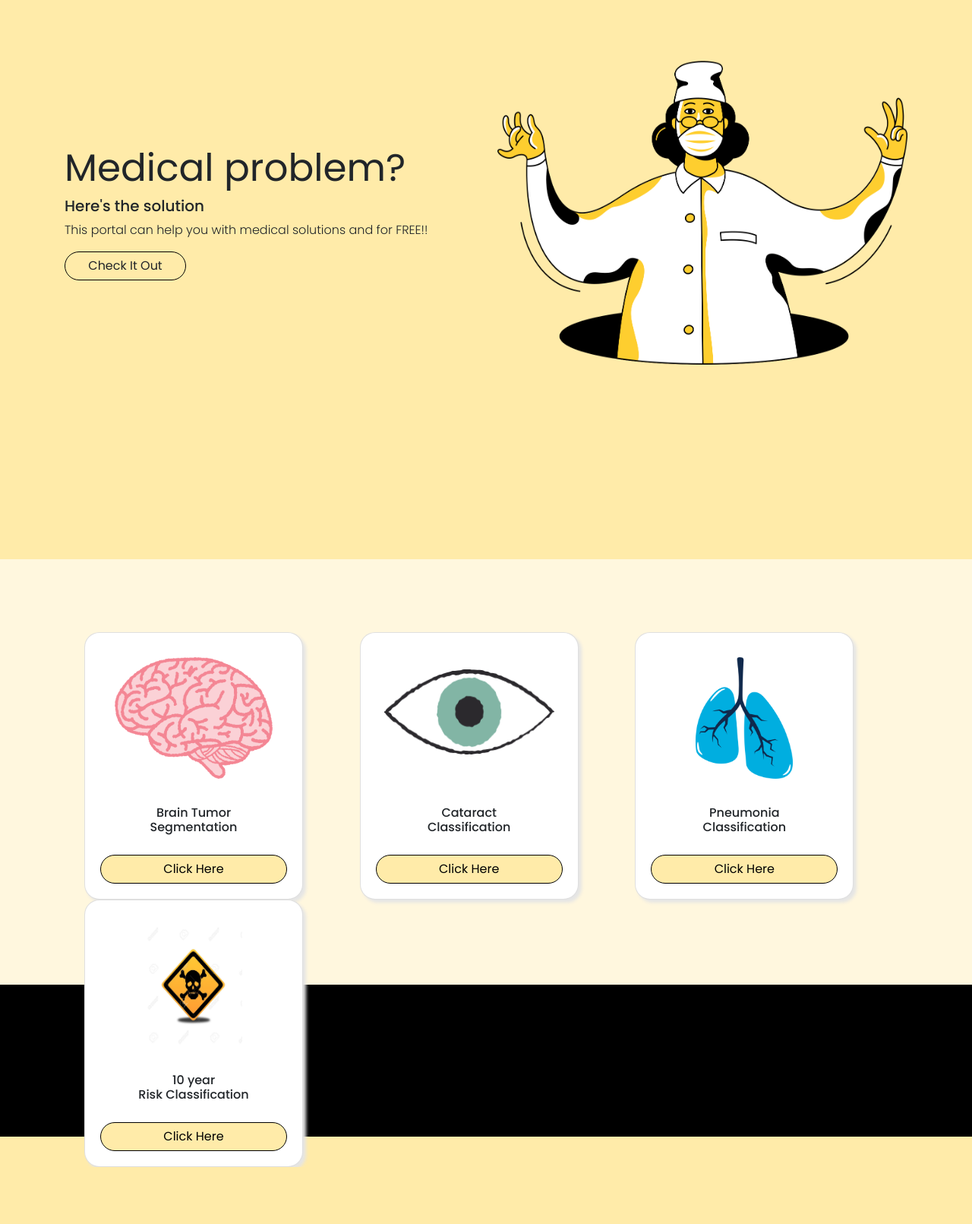
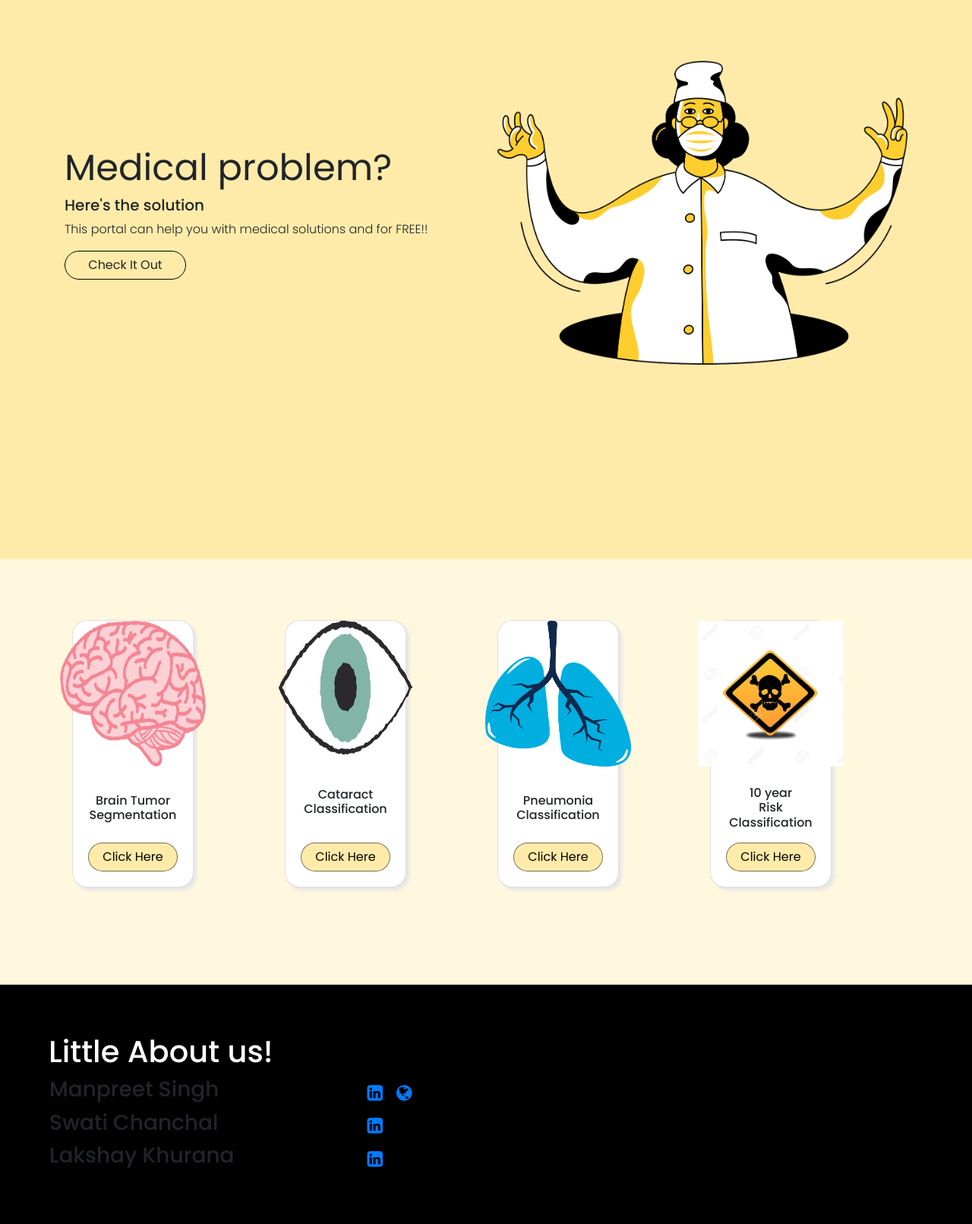
Before and after one commit to manpreet2000/Medical-AI, a Flask app: page / in a window 1280 px wide. Shown: the part 144-1755 px from the top of the page at 76% size. Before the commit the page ends 1680 px from the top, so only its background shows below. Run offline with Flask 2, Linux system fonts and the light colour scheme; lists and menus that the app fills with data are empty; parts of the project's set-up code (start-up, migrations or seed data) failed here and were passed over; some libraries are stand-ins or nearby versions.

Commit message:
DONEgit add .

```diff
--- a/static/styles.css
+++ b/static/styles.css
@@ -47,7 +47,7 @@ nav ul li a {
 }
 
 .heading {
-  font-size: 50px;
+  font-size: 6vh;
   font-weight: normal;
 }
 
@@ -70,36 +70,27 @@ nav ul li a {
   float: right;
 }
 
-#mid-section {
-  background-color: #fff7de;
-  height: 35rem;
-  padding: 6rem;
-}
-
-#mid-section .card {
-  border-radius: 20px;
-  align-items: center;
-  height: 22rem;
-  box-shadow: 4px 4px 4px #e5e5e5;
+#mid-section .row .col .card {
+  margin-left: 0rem;
 }
 
 #mid-section .brain {
-  padding: 2rem;
+  padding: 0rem;
   padding-bottom: 0;
-  width: 17rem;
+  width: 12rem;
   height: 12rem;
 }
 
 #mid-section .eye {
-  margin-top: 1rem;
+  margin-top: 0rem;
   padding-bottom: 0;
-  padding: 2rem;
+  padding: 0rem;
   height: 11rem;
-  width: 18rem;
+  width: 11rem;
 }
 
 #mid-section .lungs {
-  padding: 2rem;
+  padding: 0rem;
   width: 12rem;
   padding-bottom: 0;
   height: 12rem;
@@ -108,7 +99,7 @@ nav ul li a {
 #mid-section .btn {
   color: black;
   background-color: #ffeba9;
-  border: 1px solid black;
+  border: 1px solid rgba(0, 0, 0, 0.534);
   border-radius: 20px;
 }
 
@@ -123,8 +114,22 @@ nav ul li a {
   text-align: center;
 }
 
+#mid-section .card {
+  border-radius: 20px;
+  align-items: center;
+  height: 22rem;
+  width: 18rem;
+  box-shadow: 4px 4px 4px #e5e5e5;
+}
+
+#mid-section {
+  background-color: #fff7de;
+  height: 35rem;
+  padding: 5rem;
+}
+
 footer {
-  padding: 5rem;
+  padding: 4rem;
   background-color: black;
   color: white;
 }
--- a/templates/index.html
+++ b/templates/index.html
@@ -1,10 +1,10 @@
-
 <html>
 <head>
   <meta charset="utf-8">
   <meta name="viewport" content="width=device-width, initial-scale=1, shrink-to-fit=no">
   <link rel="stylesheet" href="https://stackpath.bootstrapcdn.com/bootstrap/4.5.2/css/bootstrap.min.css" integrity="sha384-JcKb8q3iqJ61gNV9KGb8thSsNjpSL0n8PARn9HuZOnIxN0hoP+VmmDGMN5t9UJ0Z" crossorigin="anonymous">
   <link href="https://fonts.googleapis.com/css2?family=Poppins:wght@300;400;500;600&display=swap" rel="stylesheet">
+  <link rel="stylesheet" href="https://cdnjs.cloudflare.com/ajax/libs/font-awesome/4.7.0/css/font-awesome.min.css">
   <link rel="stylesheet" href="../static/styles.css">
   <title>Medical</title>
 </head>
@@ -42,8 +42,8 @@
     <div class="container">
       <div class="row">
 
-        <div class="col-12 col-sm-4">
-          <div class="card" style="width: 18rem;">
+        <div class="col-12 col-sm-3">
+          <div class="card" style="width: 10rem;">
             <img src="../static/images/brain.png" class="card-img-top brain" alt="...">
             <div class="card-body d-flex flex-column">
               <h6 class="card-title mt-auto">Brain Tumor <br> Segmentation</h6>
@@ -52,8 +52,8 @@
           </div>
         </div>
 
-        <div class="col-12 col-sm-4">
-          <div class="card" style="width: 18rem;">
+        <div class="col-12 col-sm-3">
+          <div class="card" style="width: 10rem;">
             <img src="../static/images/eye.png" class="card-img-top eye" alt="...">
             <div class="card-body d-flex flex-column">
               <h6 class="card-title mt-auto">Cataract <br> Classification</h6>
@@ -62,8 +62,8 @@
           </div>
         </div>
 
-        <div class="col-12 col-sm-4">
-          <div class="card" style="width: 18rem;">
+        <div class="col-12 col-sm-3">
+          <div class="card" style="width: 10rem;">
             <img src="../static/images/lungs.png" class="card-img-top lungs" alt="...">
             <div class="card-body d-flex flex-column">
               <h6 class="card-title mt-auto">Pneumonia <br> Classification</h6>
@@ -72,8 +72,8 @@
           </div>
         </div>
 
-        <div class="col-12 col-sm-4">
-          <div class="card" style="width: 18rem;">
+        <div class="col-12 col-sm-3">
+          <div class="card" style="width: 10rem;">
             <img src="../static/images/risk.jpg" class="card-img-top lungs" alt="...">
             <div class="card-body d-flex flex-column">
               <h6 class="card-title mt-auto"> 10 year<br>Risk Classification</h6>
@@ -95,10 +95,24 @@
 
 </body>
 <footer>
-  <ul>
-    <li>
-      Name...
-    </li>
-  </ul>
+  <table style="width: 43%;">
+    <h1>Little About us!</h1>
+    <tr>
+      <th><h3>Manpreet Singh </h3></th>
+      <td><a href="https://www.linkedin.com/in/manpreet-singh-901269157/"><i class="fa fa-linkedin-square" style="font-size:24px"></i></a></td>
+      <td><a href="https://manpreet2000.github.io/manpreet.github.io/"><i class="fa fa-globe" style="font-size:24px"></i></a></td>
+    </tr>
+    <tr>
+      <th><h3>Swati Chanchal </h3></th>
+      <td><a href="https://www.linkedin.com/in/swati-chanchal/"><i class="fa fa-linkedin-square" style="font-size:24px"></i></a></td>
+      <!-- <td><a href="https://manpreet2000.github.io/manpreet.github.io/"><i class="fa fa-globe" style="font-size:24px"></i></a></td> -->
+    </tr>
+    <tr>
+      <th><h3>Lakshay Khurana </h3></th>
+      <td><a href="https://www.linkedin.com/in/laksh-ayy/"><i class="fa fa-linkedin-square" style="font-size:24px"></i></a></td>
+      <!-- <td><a href="https://manpreet2000.github.io/manpreet.github.io/"><i class="fa fa-globe" style="font-size:24px"></i></a></td> -->
+    </tr>
+
+  </table>
 </footer>
 </html>
```
Also changed, not shown: other parts of static/styles.css (+69 -2 lines).
